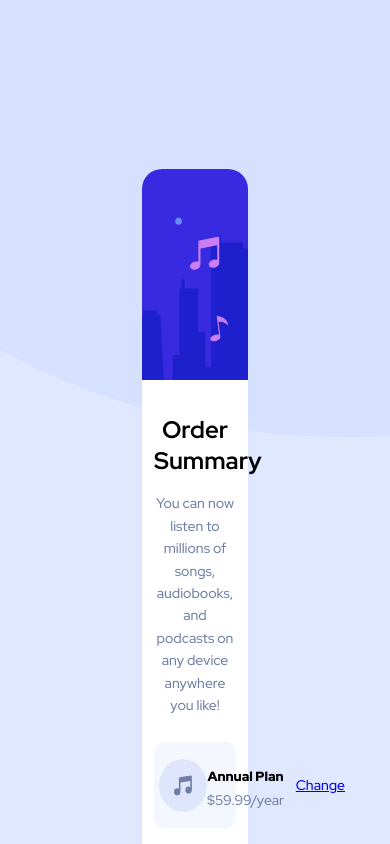
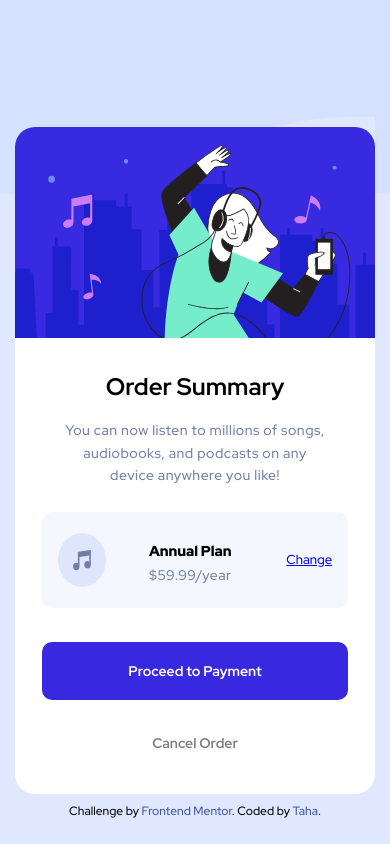
Before and after one commit to thaykrgl/order-summary-component, a plain HTML site: page index.html in a window 390 px wide. Shown: the top 844 px of the page. Drawn offline with Linux system fonts and the light colour scheme.

Commit message:
Changes have been made

```diff
--- a/style.css
+++ b/style.css
@@ -8,11 +8,13 @@ body {
   font-size: 16px;
   font-family: "Red Hat Display", sans-serif;
   background: hsl(225, 100%, 94%) url(./images/pattern-background-desktop.svg)
-    no-repeat;
+    repeat-x;
+  background-position: top center;
 }
 
 .container {
-  width: 27vw;
+  width: 40vw;
+  max-width: 420px;
   margin: auto;
   margin-top: 20vh;
   text-align: center;
@@ -127,14 +129,15 @@ body {
 
 /* Media Queries */
 
-@media screen and (max-width: 376px) {
+@media screen and (max-width: 576px) {
   body {
     background: hsl(225, 100%, 94%) url(./images/pattern-background-mobile.svg)
-      no-repeat;
+      repeat-x;
   }
 
   .container {
-    width: 90vw;
+    width: 95vw;
+    max-width: 360px;
     margin-top: 15vh;
   }
 
@@ -153,9 +156,9 @@ body {
     padding: 2.5vh 4vw;
   }
 
-  .annual-plan .pricing {
+  /* .annual-plan .pricing {
     margin-right: 10vw;
-  }
+  } */
 
   .annual-plan h5 {
     font-size: 0.9rem;
@@ -174,3 +177,10 @@ body {
     margin-top: 4vh;
   }
 }
+
+@media screen and (min-width: 577px) and (max-width: 992px) {
+  .container {
+    width: 55vw;
+    max-width: 320px;
+  }
+}
```
